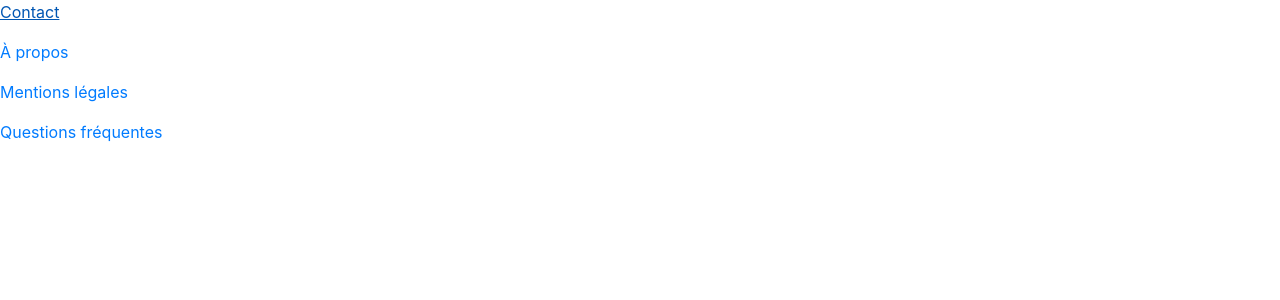
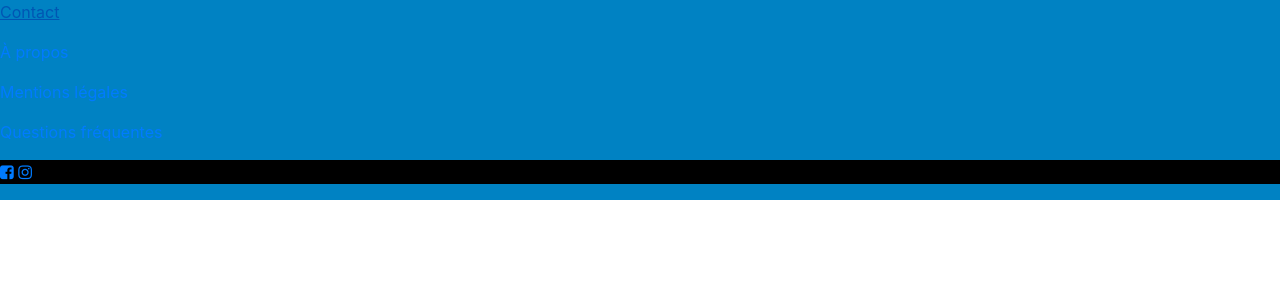
Before and after one commit to damien-simplon/site_catalogue_sweatmore, a PHP site: page / in a window 1280 px wide. Shown: the top 300 px of the page. Run offline with PHP 8.4, Linux system fonts and the light colour scheme.

Commit message:
footer correction en cours

```diff
--- a/css/styles.css
+++ b/css/styles.css
@@ -1,22 +1,24 @@
+/********************SETTINGS******************/
+*{
+	padding:0px;
+	margin:0px;
+	text-decoration:none;
+	list-style-type:none;
+}
 
 /********************FOOTER********************/
-.FAQ{
-    background-color:white;
-    color:black;
+
+footer{
+	background-color:rgb(0, 130, 195);
+	color:black;
+	height:200px;
 }
 
-.reseaux{
-    position:relative;
-    display:block;
-    bottom:5px;
+.footerHeader{
 }
 
-.footer{
-    background-color:#0A98D2;
-    text-align:center;
-    color:white;
-    width:100%;
-    margin:0 auto;
+.footerBas{
+	background-color:black;
 }
 
 /********************CONNEXION********************/
--- a/include/footer.inc.html
+++ b/include/footer.inc.html
@@ -1,18 +1,19 @@
-<div class="middleFoot">
-        <a href="#"><p>Contact</p></a>
-        <a href="#"><p>À propos</p></a>
-        <a href="#"><p>Mentions légales</p></a>
-    </div>
+<footer>
 
-    <div class="FAQ">
-        <a href="#"><p>Questions fréquentes</p></a>
-    </div>
+	<div class="footerHeader">
+		<a href="#"><p>Contact</p></a>
+		<a href="#"><p>À propos</p></a>
+		<a href="#"><p>Mentions légales</p></a>
 
-    <div class="reseaux">
+		<a href="#"><p>Questions fréquentes</p></a>
+	</div>
 
-               <a href="#"><i class="fab fa-facebook"></i></a>
+	<div class="footerBas">
+		<a href="#"><i class="fa fa-facebook-square" aria-hidden="true"></i></a>
 
-                <a href="#"><i class="fab fa-instagram"></i></a>
+		<a href="#"><i class="fa fa-instagram" aria-hidden="true"></i></a>
 
-                <a href="#"><i class="fab fa-twitter-square"></i></a>
-    </div>
+		<i class="fa fa-twitter" aria-hidden="true"></i>
+	</div>
+
+</footer>
--- a/include/head.inc.html
+++ b/include/head.inc.html
@@ -1,2 +1,3 @@
 <link href="https://stackpath.bootstrapcdn.com/bootstrap/4.3.1/css/bootstrap.min.css" rel="stylesheet" integrity="sha384-ggOyR0iXCbMQv3Xipma34MD+dH/1fQ784/j6cY/iJTQUOhcWr7x9JvoRxT2MZw1T" crossorigin="anonymous">
-<link rel="stylesheet" href="./css/styles.css" type="text/css" />
+<link rel="stylesheet" href="./css/styles.css" type="text/css">
+<link href="https://stackpath.bootstrapcdn.com/font-awesome/4.7.0/css/font-awesome.min.css" rel="stylesheet" integrity="sha384-wvfXpqpZZVQGK6TAh5PVlGOfQNHSoD2xbE+QkPxCAFlNEevoEH3Sl0sibVcOQVnN" crossorigin="anonymous">
--- a/index.php
+++ b/index.php
@@ -4,7 +4,7 @@
     <head>
 
         <?php
-            include "./include/head.inc.html"
+            include "./include/head.inc.html";
         ?>
 
     </head>
@@ -12,7 +12,7 @@
     <body>
 
         <?php
-            include "./include/footer.inc.html"
+            include "./include/footer.inc.html";
         ?>
 
     </body>
```
